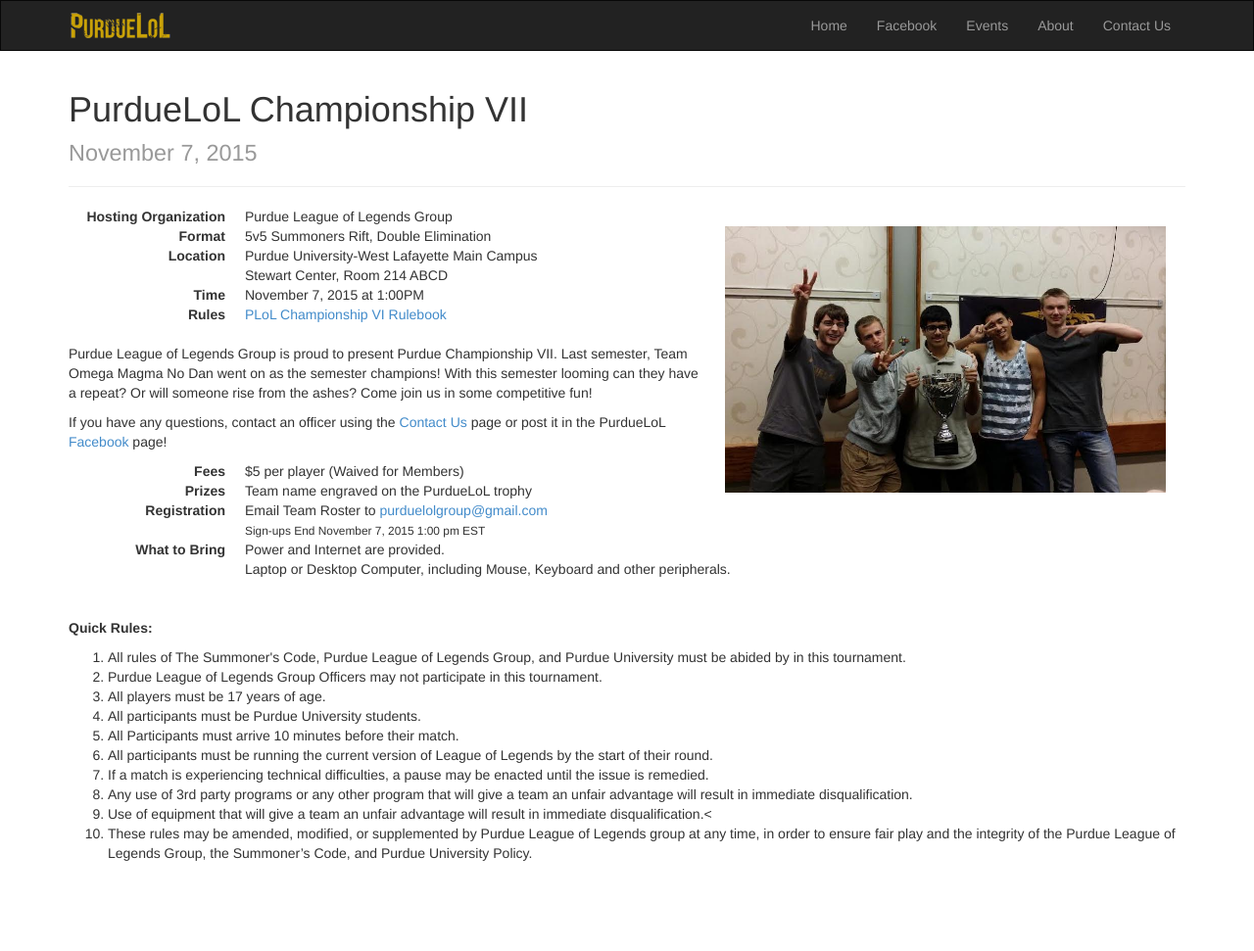
After one commit to smithsps/PurdueLoLWebsite, a PHP site: page /events/ChampionshipVII.php in a window 1280 px wide. The commit adds this page. Shown: the whole page at 98% size. Run offline with PHP 8.4, Linux system fonts and the light colour scheme; some libraries are stand-ins or nearby versions.

Commit message:
Created Championship VII page and updated the tournament info on the events page to point to it.

```diff
--- /dev/null
+++ b/events/ChampionshipVII.php
@@ -0,0 +1,74 @@
+<!DOCTYPE html>
+<html lang="en">
+<head>
+    <title>PurdueLoL - Championship VI</title>
+    <?php require_once($_SERVER['DOCUMENT_ROOT'].'/header.php'); ?>
+  </head>
+  <body>
+  <?php require_once($_SERVER['DOCUMENT_ROOT'].'/nav.php'); ?>
+	<div class="container">
+		<div class="page-header">
+		  <h1>PurdueLoL Championship VII <br><small> November 7, 2015</small></h1>
+		</div>
+		<img style="float:right; margin:20px" src="/images/PLoLChampsV.jpg" width="450px"/>
+		<dl class="dl-horizontal">
+			<dt>Hosting Organization</dt><dd>Purdue League of Legends Group</dd>
+			<dt>Format</dt><dd>5v5 Summoners Rift, Double Elimination</dd>
+			<dt>Location</dt>
+			<dd>Purdue University-West Lafayette Main Campus</dd>
+			<dd>Stewart Center, Room 214 ABCD</dd>
+			<dt>Time</dt><dd>November 7, 2015 at 1:00PM</dd>
+			<dt>Rules</dt><dd><a href="/docs/PLoLChampVIRulebook.pdf">PLoL Championship VI Rulebook</a></dd>
+		</dl>
+		<p>Purdue League of Legends Group is proud to present Purdue Championship VII. Last semester, Team Omega Magma No Dan went on as the semester champions! With this semester looming can they have a repeat? Or will someone rise from the ashes? Come join us in some competitive fun! </p>
+		<p>If you have any questions, contact an officer using the <a href="/contact.html">Contact Us</a> page or post it in the PurdueLoL <a href="https://www.facebook.com/groups/purduelol/">Facebook</a> page!</p>
+
+
+		<dl class="dl-horizontal">
+			<dt>Fees</dt>
+				<!-- <dd>$25 per a Team of 5</dd> -->
+				<dd>$5 per player (Waived for Members)</dd>
+			<dt>Prizes</dt>
+				<dd>Team name engraved on the PurdueLoL trophy</dd>
+			<dt>Registration</dt>
+				<dd>Email Team Roster to <a href="mailto:purduelolgroup@gmail.com">purduelolgroup@gmail.com</a>
+				<dd><small>Sign-ups End November 7, 2015 1:00 pm EST</small></dd>
+			<dt>What to Bring</dt>
+				<dd>Power and Internet are provided.</dd>
+				<dd>Laptop or Desktop Computer, including Mouse, Keyboard and other peripherals.</dd>
+		</dl><br/>
+		<p>
+		  <b>Quick Rules:</b><br/>
+		  <ol>
+			<li>All rules of The Summoner's Code, Purdue League of Legends Group, and Purdue University must be abided by in this tournament.</li>
+			<li>Purdue League of Legends Group Officers may not participate in this tournament.</li>
+			<li>All players must be 17 years of age.</li>
+			<li>All participants must be Purdue University students.</li>
+			<li>All Participants must arrive 10 minutes before their match.</li>
+			<li>All participants must be running the current version of League of Legends by the start of their round.</li>
+			<li>If a match is experiencing technical difficulties, a pause may be enacted until the issue is remedied.</li>
+			<li>Any use of 3rd party programs or any other program that will give a team an unfair advantage will result in immediate disqualification.</li>
+			<li>Use of equipment that will give a team an unfair advantage will result in immediate disqualification.<</li>
+			<li>These rules may be amended, modified, or supplemented by Purdue League of Legends group at any time, in order to ensure fair play and the integrity of the Purdue League of Legends Group, the Summoner’s Code, and Purdue University Policy.</li>
+		  </ol>
+		</p>
+		<!--
+		<ul class="list-group">
+		  <li class="list-group-item" style="width:50%;">When: <div style="display:inline;float:right;">October 25th, 2014</div></li>
+		  <li class="list-group-item" style="width:50%;">Where: <div style="display:inline;float:right;">Stewart Center, Room 214abcd</div></li>
+		  <li class="list-group-item" style="width:50%;">Reason:  <div style="display:inline;float:right;">PurdueLoL's biggest tournament of the semester! :)</div></li>
+		  <li class="list-group-item" style="width:50%;">Map Type:  <div style="display:inline;float:right;">Summoner's Rift, 5v5</div></li>
+		  <li class="list-group-item" style="width:50%;">Draft Mode:  <div style="display:inline;float:right;">Tournament Draft</div></li>
+		  <li class="list-group-item" style="width:50%;">Bracket Style:  <div style="display:inline;float:right;">Double Elimination</div></li>
+			<li class="list-group-item" style="width:50%;">Expected Attendance:  <div style="display:inline;float:right;">12+ Teams</div></li>
+		</ul> -->
+	</div>
+
+    <?php require_once($_SERVER['DOCUMENT_ROOT'].'/footer.php'); ?>
+
+    <!-- jQuery (necessary for Bootstrap's JavaScript plugins) -->
+    <script src="//ajax.googleapis.com/ajax/libs/jquery/1.11.0/jquery.min.js"></script>
+    <!-- Include all compiled plugins (below), or include individual files as needed -->
+    <script src="//maxcdn.bootstrapcdn.com/bootstrap/3.2.0/js/bootstrap.min.js"></script>
+  </body>
+</html>
--- a/events/index.php
+++ b/events/index.php
@@ -23,11 +23,11 @@
 	      </tr>
 	    </thead>
 	    <tbody>
-	      <tr href="/events/ChampionshipVI.php">
+	      <tr href="/events/ChampionshipVII.php">
 		<td>November 7, 2015</td>
 		<td>PurdueLoL Championship VII</td>
-		<td>To Be Announced</td>
-		<td></td>
+		<td>STEW 214</td>
+		<td>Details</td>
 	      </tr>
 	    </tbody>
 	  </table>
```
